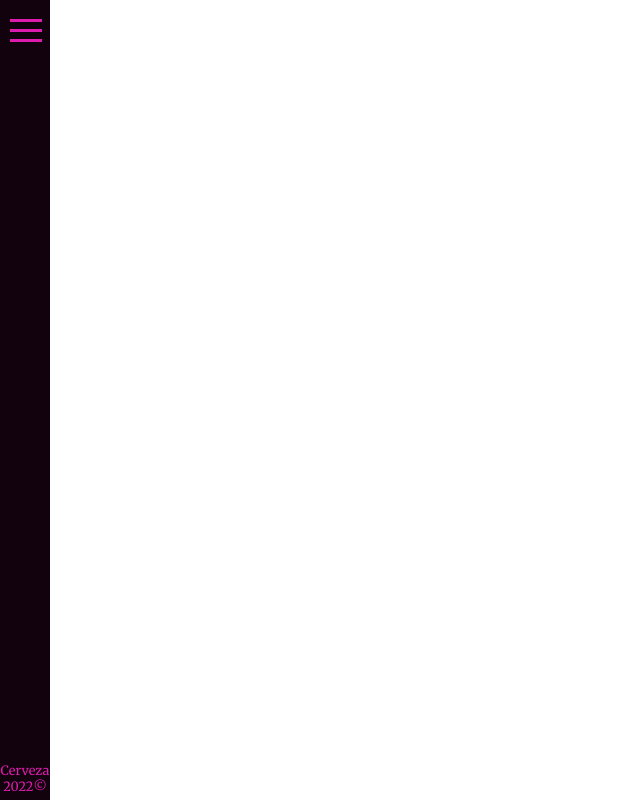
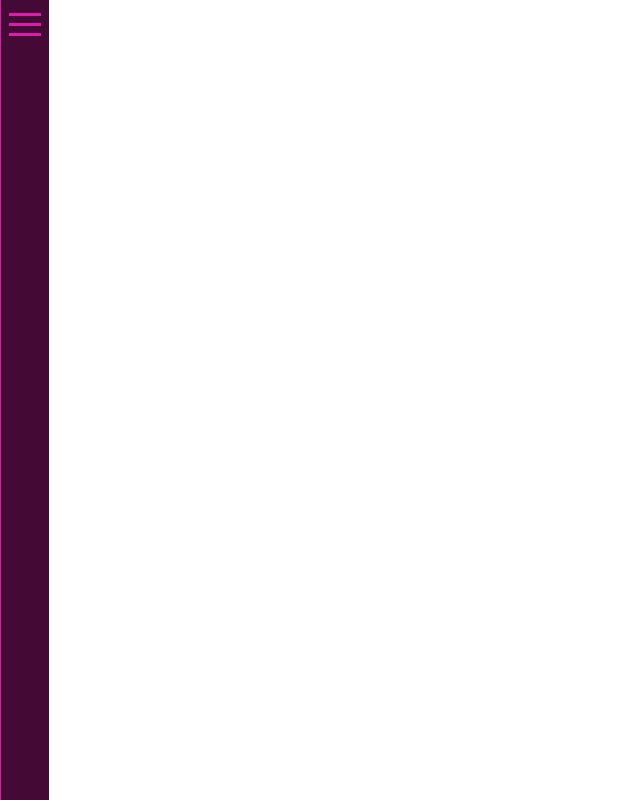
Before and after one commit to adampaulsackfield/beer-project, a React (Create React App) app: page / in a window 1280 px wide. Shown: the whole page, without its empty margins (0-640 px from the left). Built offline with nearby package versions, Linux system fonts and the light colour scheme.

Commit message:
refactor sidebar for smoother transition

```diff
--- a/src/assets/sass/_variables.scss
+++ b/src/assets/sass/_variables.scss
@@ -4,8 +4,8 @@ $color-white: white;
 $color-accent: #dd1cad;
 $color-sidebar: #11020d;
 $color-background: #440935;
-$text-primary: #770f5d;
-$text-secondary: #aa1685;
+$color-primary: #770f5d;
+$color-secondary: #aa1685;
 
 $font-sans: 'Karla', sans-serif;
 $font-serif: 'Merriweather', serif;
--- a/src/components/Form/Form.jsx
+++ b/src/components/Form/Form.jsx
@@ -1,16 +1,26 @@
 import './Form.scss';
 
-const Form = ({ isOpen }) => {
+const Form = ({ formData, setFormData }) => {
+	const handleInput = (e) => {
+		setFormData({ ...formData, searchTerm: e.target.value });
+	};
+
+	const handleChange = (e) => {
+		setFormData({ ...formData, [e.target.name]: !formData[e.target.name] });
+	};
+
 	return (
-		<form className={`form ${isOpen ? 'form--show' : ''}`} onSubmit={''}>
+		<form className='form' onSubmit={''}>
 			<h2 className='form__header'>Filter</h2>
 
 			<input
 				className='form__input'
 				type='text'
-				name='search'
+				name='searchTerm'
 				id='search'
 				placeholder='Search term...'
+				value={formData.searchTerm}
+				onChange={handleInput}
 			/>
 
 			<label className='form__label' htmlFor='highAbv'>
@@ -20,6 +30,8 @@ const Form = ({ isOpen }) => {
 					type='checkbox'
 					name='highAbv'
 					id='highAbv'
+					value={formData.highAbv}
+					onChange={handleChange}
 				/>
 			</label>
 
@@ -30,6 +42,8 @@ const Form = ({ isOpen }) => {
 					type='checkbox'
 					name='classic'
 					id='classic'
+					value={formData.classic}
+					onChange={handleChange}
 				/>
 			</label>
 
@@ -40,6 +54,8 @@ const Form = ({ isOpen }) => {
 					type='checkbox'
 					name='acidic'
 					id='acidic'
+					value={formData.acidic}
+					onChange={handleChange}
 				/>
 			</label>
 		</form>
--- a/src/components/Form/Form.scss
+++ b/src/components/Form/Form.scss
@@ -1,21 +1,13 @@
 @use '../../assets/sass/variables' as *;
 
 .form {
-	height: 800px;
 	display: flex;
 	flex-direction: column;
-	justify-content: center;
 	gap: 1rem;
 
-	transform: translateX(-100%);
-	transition: all ease-in 400ms;
-
-	&--show {
-		transform: translateX(0);
-	}
-
 	&__header {
-		font-size: 2rem;
+		font-size: 1.4rem;
+		font-family: $font-sans;
 	}
 
 	&__input {
@@ -36,6 +28,10 @@
 	&__label {
 		display: flex;
 		justify-content: space-between;
+
+		font-size: 0.75rem;
+		font-family: $font-sans;
+		letter-spacing: 1px;
 	}
 
 	&__checkbox {
--- a/src/components/Header/Header.jsx
+++ b/src/components/Header/Header.jsx
@@ -1,22 +1,9 @@
-import { Divide as Hamburger } from 'hamburger-react';
-
 import './Header.scss';
 
-const Header = ({ isOpen, setIsOpen }) => {
+const Header = () => {
 	return (
 		<header className='header'>
-			<h1 className={`header__logo ${isOpen ? 'header__logo--show' : ''}`}>
-				Cerveza
-			</h1>
-
-			<div className='header__menu'>
-				<Hamburger
-					toggled={isOpen}
-					toggle={setIsOpen}
-					onToggle={''}
-					color='#dd1cad'
-				/>
-			</div>
+			<h1 className='header__logo'>Cerveza</h1>
 		</header>
 	);
 };
--- a/src/components/Header/Header.scss
+++ b/src/components/Header/Header.scss
@@ -1,16 +1,10 @@
 @use '../../assets/sass/variables' as *;
 
 .header {
-	width: 100%;
-	position: relative;
-	display: flex;
-	padding-top: 0.1rem;
-
-	color: $color-white;
+	// align-self: flex-start;
 
 	&__logo {
-		display: none;
-		font-weight: bold;
+		font-weight: light;
 		font-size: 2rem;
 		letter-spacing: 2px;
 
@@ -18,10 +12,4 @@
 			display: inherit;
 		}
 	}
-
-	&__menu {
-		position: absolute;
-		top: 0;
-		right: 0;
-	}
 }
--- a/src/components/Navbar/Navbar.jsx
+++ b/src/components/Navbar/Navbar.jsx
@@ -1,23 +1,34 @@
 import { useState } from 'react';
+import { Divide as Hamburger } from 'hamburger-react';
+
+import Header from '../Header/Header';
 import Form from '../Form/Form';
-import Header from '../Header/Header';
 
 import './Navbar.scss';
 
-const Navbar = () => {
+const Navbar = ({ formData, setFormData }) => {
 	const [isOpen, setIsOpen] = useState(false);
 
 	const date = new Date();
 
 	return (
-		<aside className={`navbar ${isOpen ? 'navbar--open' : ''}`}>
-			<Header isOpen={isOpen} setIsOpen={setIsOpen} />
+		<aside className={`sidebar ${isOpen && 'sidebar--open'}`}>
+			<section className='sidebar__main'>
+				<Header />
 
-			<Form isOpen={isOpen} />
+				<Form formData={formData} setFormData={setFormData} />
 
-			<footer className='navbar__footer'>
-				Cerveza {date.getFullYear()}&copy;
-			</footer>
+				<footer>Cerveza {date.getFullYear()}&copy;</footer>
+			</section>
+
+			<section className='sidebar__small'>
+				<Hamburger
+					toggled={isOpen}
+					toggle={setIsOpen}
+					onToggle={''}
+					color='#dd1cad'
+				/>
+			</section>
 		</aside>
 	);
 };
--- a/src/components/Navbar/Navbar.scss
+++ b/src/components/Navbar/Navbar.scss
@@ -1,29 +1,30 @@
 @use '../../assets/sass/variables' as *;
 
-.navbar {
+.sidebar {
 	height: 100vh;
-	width: 50px;
-	background-color: $color-sidebar;
-
+	width: 300px;
 	display: flex;
-	flex-direction: column;
-	align-items: center;
-	justify-content: space-between;
-	padding-left: 4px;
-	transition: width ease-in-out 300ms;
-	padding: 6px 0;
+	transform: translateX(-250px);
+	transition: transform ease-in-out 400ms;
 
 	&--open {
-		width: 200px;
+		transform: translateX(0);
 	}
 
-	&--show {
-		display: inline;
+	&__main {
+		width: 250px;
+		display: flex;
+		flex-direction: column;
+		justify-content: space-between;
+		align-items: center;
+
+		// background-color: $color-primary;
+		background: linear-gradient($color-primary, $color-background);
 	}
 
-	&__footer {
-		font-size: 0.8rem;
-		text-align: center;
-		color: $color-accent;
+	&__small {
+		display: flex;
+		background-color: $color-background;
+		border-left: solid 1px $color-accent;
 	}
 }
--- a/src/containers/Layout/Layout.jsx
+++ b/src/containers/Layout/Layout.jsx
@@ -1,11 +1,23 @@
+import { useState } from 'react';
+
 import Navbar from '../../components/Navbar/Navbar';
+
 import './Layout.scss';
 
+const initialState = {
+	searchTerm: '',
+	highAbv: false,
+	classic: false,
+	acidic: false,
+};
+
 const Layout = () => {
+	const [formData, setFormData] = useState(initialState);
+
 	return (
-		<>
-			<Navbar />
-		</>
+		<section className='layout'>
+			<Navbar formData={formData} setFormData={setFormData} />
+		</section>
 	);
 };
 
```
